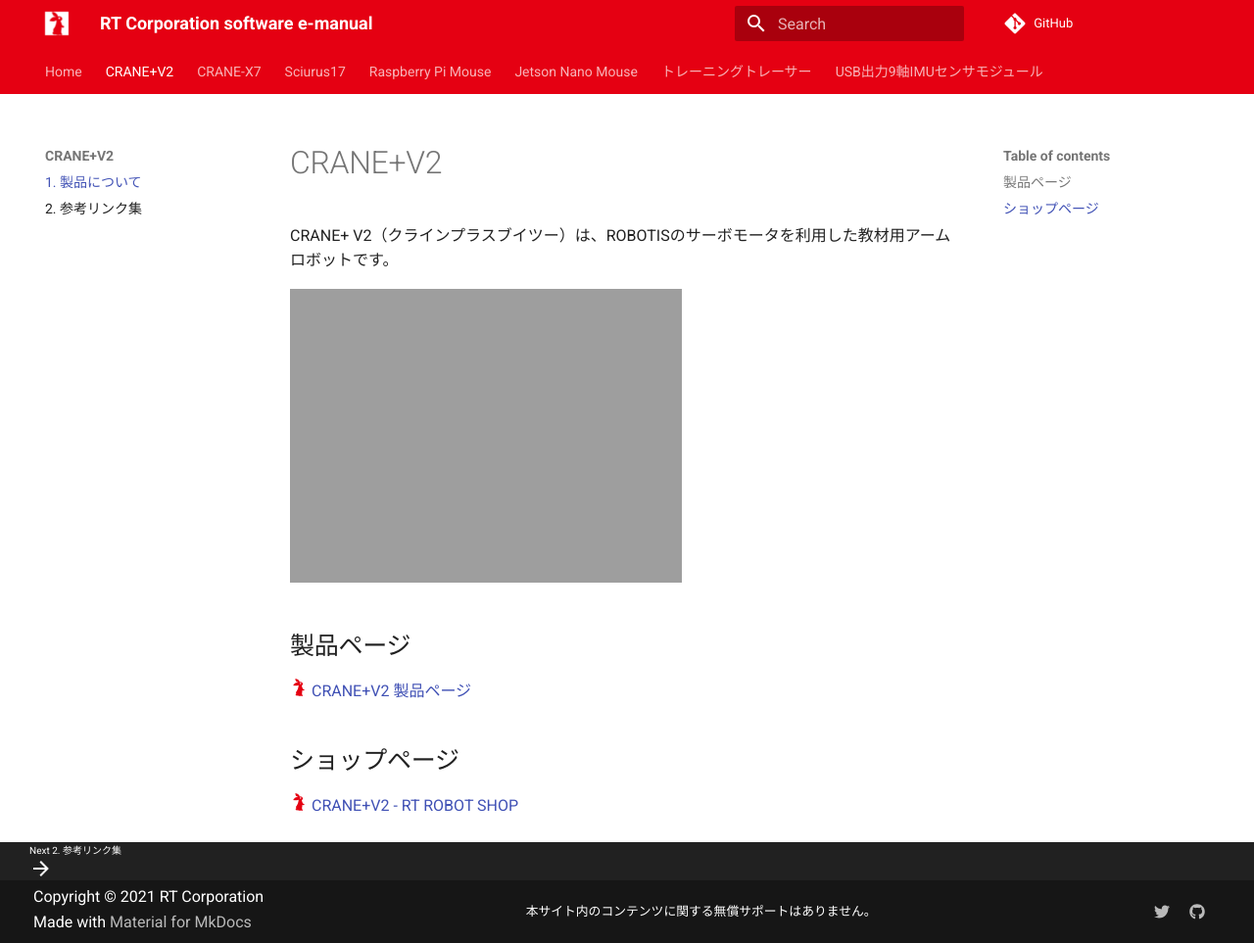
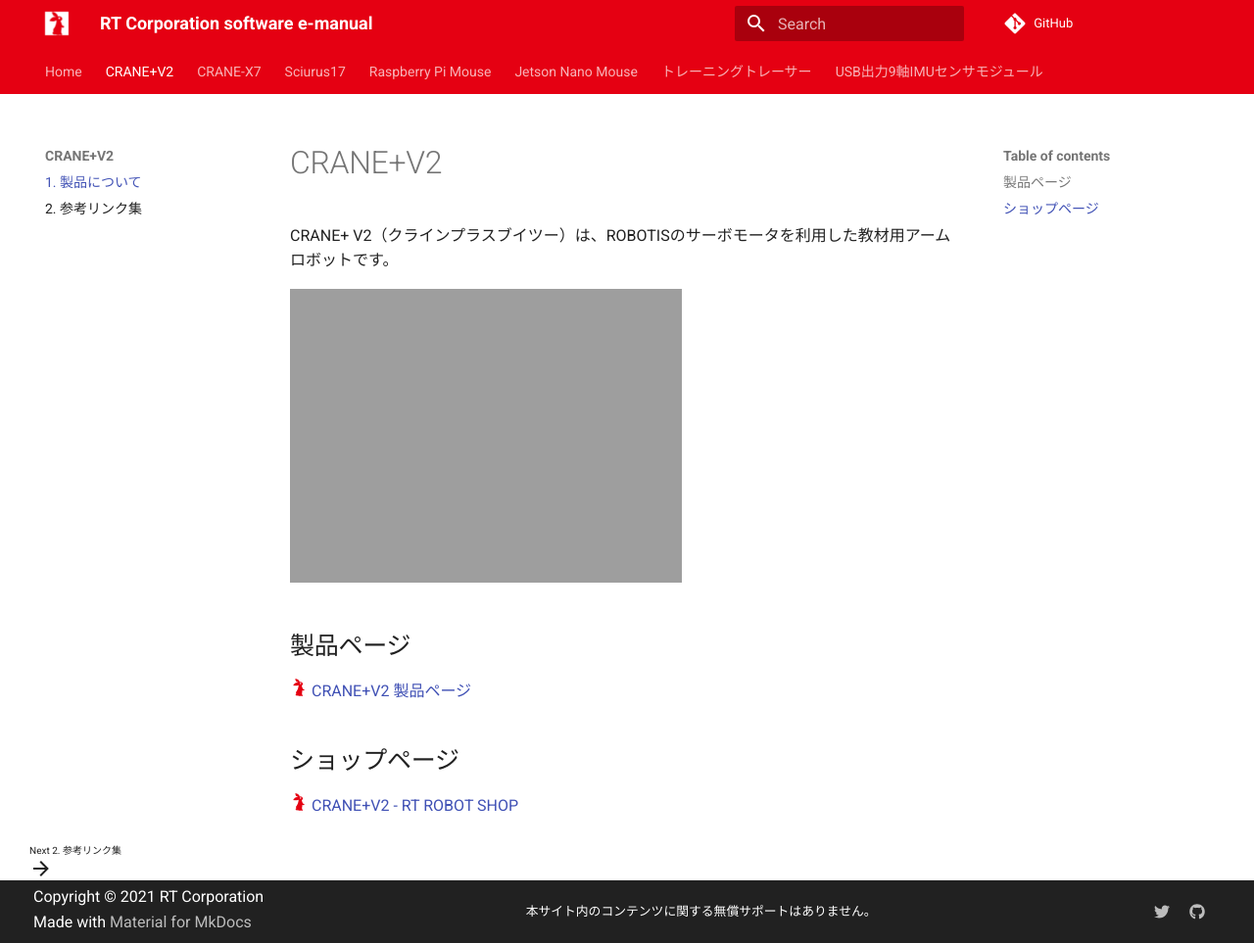
Before and after one commit to rt-net/tutorials, an MkDocs documentation site: the page built from docs/cranev2/products.md, in a window 1280 px wide and 963 px high. Shown: the whole window at 98% size. Built offline with MkDocs 1.6.1 and Material for MkDocs 9.7.7, drawn with Linux system fonts in a browser that asks for light colours; comment, search, counter and statistics services are not loaded.

Commit message:
フッターの色分けを見やすく

```diff
--- a/docs/css/colors.css
+++ b/docs/css/colors.css
@@ -3,4 +3,13 @@
     --md-primary-fg-color--light: #ECB7B7;
     --md-primary-fg-color--dark:  #90030C;
     --md-accent-fg-color: #e500129a;
+    --md-footer-bg-color: hsla(0, 0%, 0%, 0.32);
+    --md-footer-bg-color--dark: hsla(0, 0%, 0%, 0.87);
 }
+
+.md-footer {
+    background-color: var(--md-default-bg-color);
+}
+.md-footer-nav a {
+    color: var(--md-typeset-color);
+}
```
